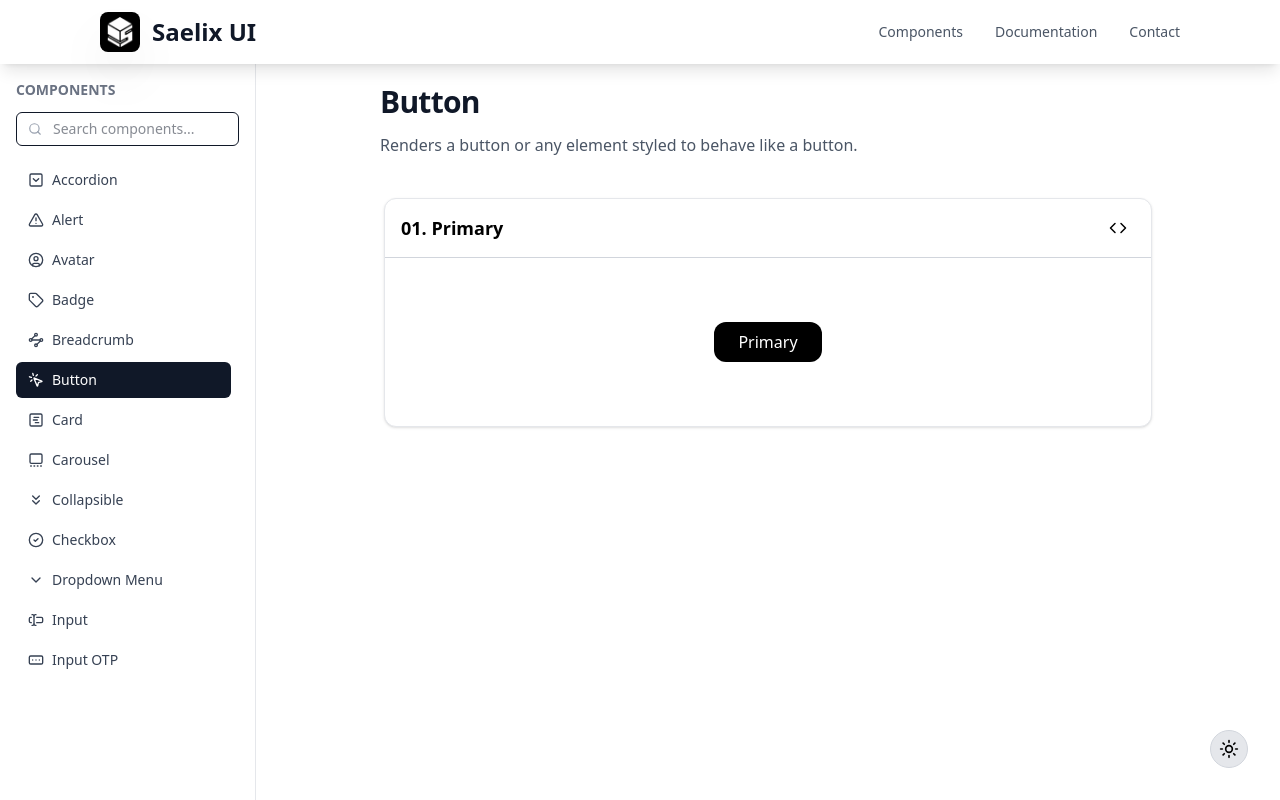
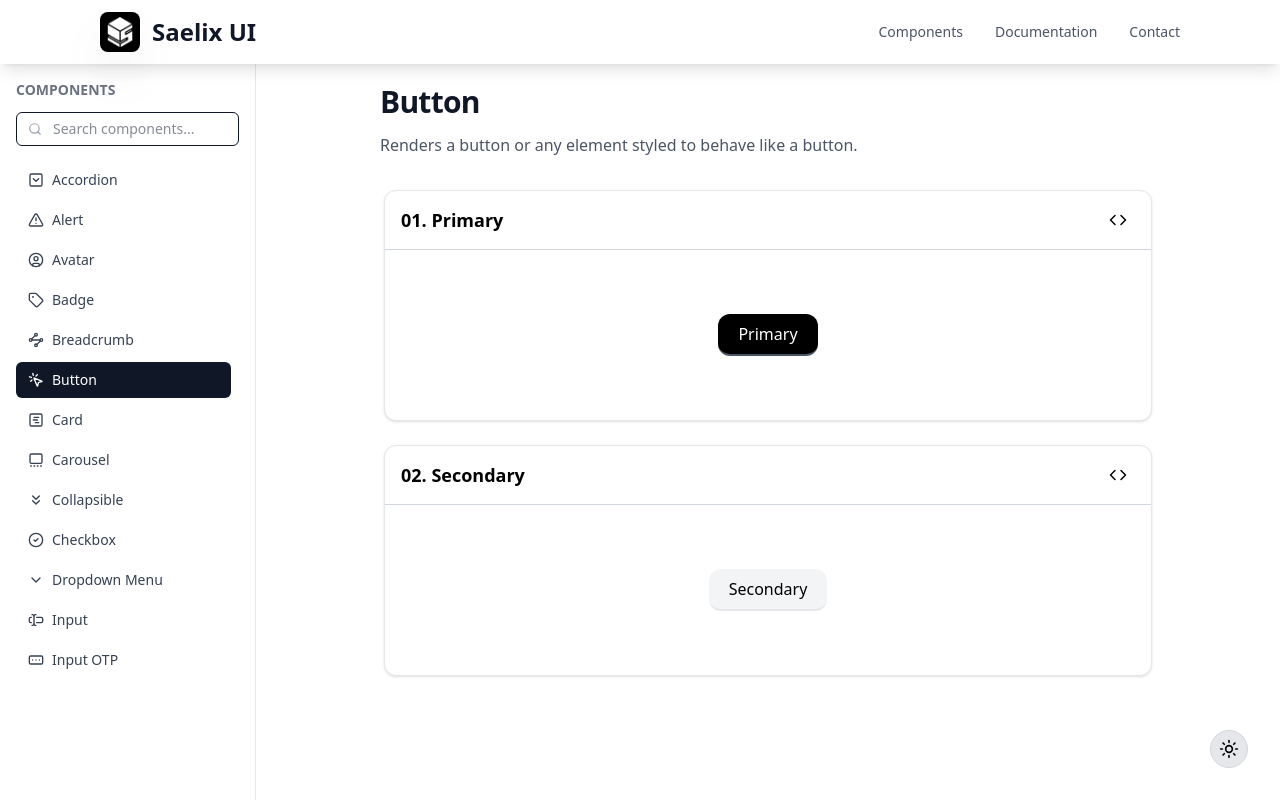
Before and after one commit to Jeet000001/saelixui, a Next.js app: page /components/button in a window 1280 px wide. Built offline with nearby package versions, Linux system fonts and the light colour scheme.

Commit message:
Add Secondary button component

```diff
--- a/Components/ShowComponent.tsx
+++ b/Components/ShowComponent.tsx
@@ -31,7 +31,7 @@ export default function ShowComponent({
   const ComponentCode = activeTab === "ts" ? ComponentCodeTS : ComponentCodeJS;
 
   return (
-    <div className="flex justify-center items-start p-10">
+    <div className="flex justify-center items-start px-10 py-3">
       {/* Card */}
       <div className="w-full max-w-3xl rounded-xl border border-gray-200 bg-white shadow-sm
         dark:bg-[#111827] dark:border-[#1F2937] dark:shadow-[0_10px_30px_rgba(0,0,0,0.6)]">
--- a/app/components/button/page.tsx
+++ b/app/components/button/page.tsx
@@ -3,7 +3,7 @@ import ShowComponent from "@/Components/ShowComponent";
 const ComponentPage = () => {
   return (
     <div>
-       <div className="ml-26">
+       <div className="ml-26 mb-5">
         <h1 className="text-3xl font-bold tracking-tight text-gray-900 dark:text-white">
           Button
         </h1>
@@ -13,15 +13,16 @@ const ComponentPage = () => {
         </p>
       </div>
       <div>
+        {/* Primary Button */}
         <ShowComponent
           ComponentName="01. Primary"
           installation="npx saelix-ui add primary-button"
-          ComponentCodeTS={`import { Button } from "@/components/ui/button";
+          ComponentCodeTS={`import { Button } from "@/components/ui/primary-button";
 
 const PrimaryButtonDemo = () => <Button>Primary</Button>;
 
 export default PrimaryButtonDemo;`}
-          ComponentCodeJS={`import { Button } from "./components/ui/button";
+          ComponentCodeJS={`import { Button } from "./components/ui/primary-button";
 
 const PrimaryButtonDemo = () => <Button>Primary</Button>;
 
@@ -29,20 +30,27 @@ export default PrimaryButtonDemo;`}
         >
           <button
             className="
-              rounded-xl px-6 py-2 transition active:scale-95
-
-              /* Light mode (unchanged) */
-              bg-black text-white hover:bg-gray-900
-
-              /* Dark mode (updated) */
-              dark:bg-[#3B82F6]
-              dark:text-[#E5E7EB]
-              dark:hover:bg-[#2563EB]
-              dark:shadow-[0_10px_30px_rgba(0,0,0,0.6)]
+              bg-black hover:bg-gray-900 dark:bg-white dark:hover:bg-gray-100 text-white dark:text-black border-b-2 border-gray-600 dark:border-b-2 dark:border-gray-400 px-5 py-2 rounded-xl active:scale-95 transition duration-300 ease-in-out cursor-pointer
             "
           >
             Primary
           </button>
+        </ShowComponent>
+        {/* Secondary Button */}
+        <ShowComponent
+        ComponentName="02. Secondary"
+          installation="npx saelix-ui add secondary-button"
+          ComponentCodeTS={`import { Button } from "@/components/ui/secondary-button";
+
+const SecondaryButtonDemo = () => <Button>Secondary</Button>;
+
+export default SecondaryButtonDemo;`}
+          ComponentCodeJS={`import { Button } from "./components/ui/secondary-button";
+
+const SecondaryButtonDemo = () => <Button>Secondary</Button>;
+
+export default SecondaryButtonDemo;`}>
+          <button className="bg-gray-100 hover:bg-gray-50 dark:bg-gray-700 dark:hover:bg-gray-600 text-black dark:text-white border-b-2 border-gray-200 dark:border-b-2 dark:border-gray-600 px-5 py-2 rounded-xl active:scale-95 transition duration-300 ease-in-out cursor-pointer">Secondary</button>
         </ShowComponent>
       </div>
     </div>
```
